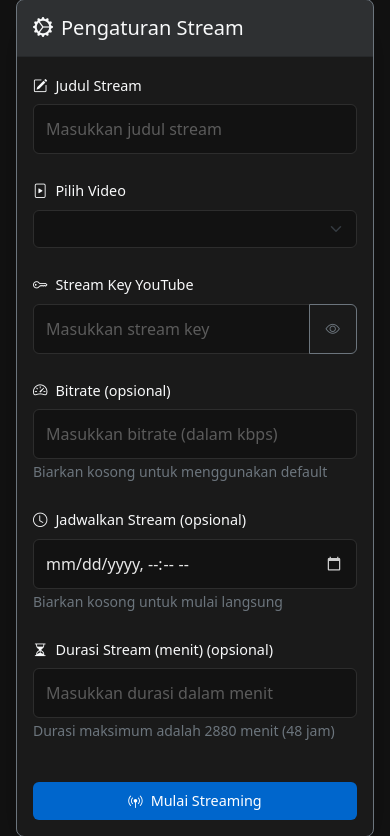
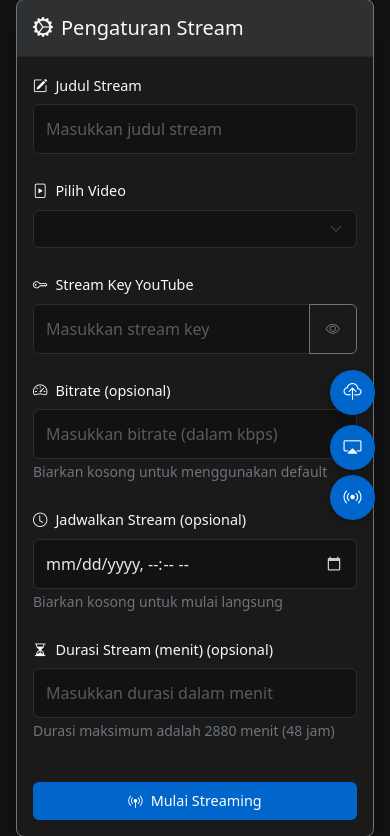
Before and after one commit to orlin24/badutstream, a Flask app: page / in a window 390 px wide. Shown: the part 304-1140 px from the top of the page. Run offline with Flask 3, Linux system fonts and the light colour scheme; the visitor is signed in with stand-in values (Sample User, id 1); data that the repository does not hold is empty; some libraries are stand-ins or nearby versions.

Commit message:
Update layout.html

```diff
--- a/templates/layout.html
+++ b/templates/layout.html
@@ -1,12 +1,21 @@
 <!DOCTYPE html>
 <html lang="en">
   <head>
-    <meta charset="UTF-8">
-    <meta name="viewport" content="width=device-width, initial-scale=1.0, maximum-scale=5.0">
+    <meta charset="UTF-8" />
+    <meta
+      name="viewport"
+      content="width=device-width, initial-scale=1.0, maximum-scale=5.0"
+    />
     <title>{{ title }}</title>
     <!-- Bootstrap CSS -->
-    <link href="https://cdn.jsdelivr.net/npm/bootstrap@5.3.0/dist/css/bootstrap.min.css" rel="stylesheet">
-    <link href="https://cdnjs.cloudflare.com/ajax/libs/bootstrap-icons/1.8.1/font/bootstrap-icons.min.css" rel="stylesheet">
+    <link
+      href="https://cdn.jsdelivr.net/npm/bootstrap@5.3.0/dist/css/bootstrap.min.css"
+      rel="stylesheet"
+    />
+    <link
+      href="https://cdnjs.cloudflare.com/ajax/libs/bootstrap-icons/1.8.1/font/bootstrap-icons.min.css"
+      rel="stylesheet"
+    />
     <style>
       :root {
         --bg-dark: #121212;
@@ -192,6 +201,14 @@
         background-color: var(--hover-primary);
       }
 
+      .floating-button.live-list {
+        bottom: 90px;
+      }
+
+      .floating-button.upload-video {
+        bottom: 160px;
+      }
+
       @media (max-width: 768px) {
         .navbar-brand {
           font-size: 1.1rem;
@@ -213,6 +230,20 @@
         .form-control {
           padding: 0.75rem;
         }
+
+        .floating-button {
+          width: 50px;
+          height: 50px;
+          font-size: 20px;
+        }
+
+        .floating-button.live-list {
+          bottom: 80px;
+        }
+
+        .floating-button.upload-video {
+          bottom: 140px;
+        }
       }
 
       @media (max-width: 576px) {
@@ -228,6 +259,21 @@
           width: 100%;
           margin-top: 1rem;
         }
+
+        .floating-button {
+          width: 45px;
+          height: 45px;
+          font-size: 18px;
+          right: 15px;
+        }
+
+        .floating-button.live-list {
+          bottom: 70px;
+        }
+
+        .floating-button.upload-video {
+          bottom: 125px;
+        }
       }
     </style>
   </head>
@@ -235,15 +281,19 @@
     <nav class="navbar navbar-expand-lg navbar-dark fixed-top">
       <div class="container">
         <a class="navbar-brand d-flex align-items-center gap-2" href="/">
-                <img src="https://cdn.pixabay.com/photo/2023/04/22/04/40/live-streaming-7943006_1280.png"
+          <img
+            src="https://cdn.pixabay.com/photo/2023/04/22/04/40/live-streaming-7943006_1280.png"
             alt="Logo"
-                     style="height: 40px;">
+            style="height: 40px"
+          />
           LoopStream
         </a>
-            <button class="navbar-toggler"
+        <button
+          class="navbar-toggler"
           type="button"
           data-bs-toggle="collapse"
-                    data-bs-target="#navbarNav">
+          data-bs-target="#navbarNav"
+        >
           <span class="navbar-toggler-icon"></span>
         </button>
         <div class="collapse navbar-collapse" id="navbarNav">
@@ -266,11 +316,13 @@
           </ul>
           <ul class="navbar-nav ms-auto">
             <li class="nav-item dropdown">
-                        <a class="nav-link dropdown-toggle d-flex align-items-center"
+              <a
+                class="nav-link dropdown-toggle d-flex align-items-center"
                 href="#"
                 id="navbarDropdown"
                 role="button"
-                           data-bs-toggle="dropdown">
+                data-bs-toggle="dropdown"
+              >
                 <i class="bi bi-person-circle me-2"></i>
                 {{ session.get('username', 'Guest') }}
               </a>
@@ -295,38 +347,52 @@
       </div>
     </nav>
 
-    <main class="container mt-5 pt-4">
-        {% block content %}{% endblock %}
-    </main>
+    <main class="container mt-5 pt-4">{% block content %}{% endblock %}</main>
 
     <!-- Bootstrap JS -->
     <script src="https://cdn.jsdelivr.net/npm/bootstrap@5.3.0/dist/js/bootstrap.bundle.min.js"></script>
 
     <!-- Smooth Scroll Behavior -->
     <script>
-        document.querySelectorAll('a[href^="#"]').forEach(anchor => {
-            anchor.addEventListener('click', function (e) {
+      document.querySelectorAll('a[href^="#"]').forEach((anchor) => {
+        anchor.addEventListener("click", function (e) {
           e.preventDefault();
-                document.querySelector(this.getAttribute('href')).scrollIntoView({
-                    behavior: 'smooth'
+          document.querySelector(this.getAttribute("href")).scrollIntoView({
+            behavior: "smooth",
           });
         });
       });
     </script>
 
-    <!-- Floating Button Script -->
+    <!-- Floating Buttons Script -->
     <script>
-        document.addEventListener('DOMContentLoaded', function () {
-            var isIndexPage = window.location.pathname === '/';
-            if (!isIndexPage) {
-                var button = document.createElement('div');
-                button.className = 'floating-button';
-                button.innerHTML = '<i class="bi bi-broadcast"></i>';
-                button.onclick = function () {
-                    window.location.href = '/';
+      document.addEventListener("DOMContentLoaded", function () {
+        // Floating Button 1 - Home
+        var homeButton = document.createElement("div");
+        homeButton.className = "floating-button";
+        homeButton.innerHTML = '<i class="bi bi-broadcast"></i>';
+        homeButton.onclick = function () {
+          window.location.href = "/";
         };
-                document.body.appendChild(button);
-            }
+        document.body.appendChild(homeButton);
+
+        // Floating Button 2 - Live List
+        var liveListButton = document.createElement("div");
+        liveListButton.className = "floating-button live-list";
+        liveListButton.innerHTML = '<i class="bi bi-cast"></i>';
+        liveListButton.onclick = function () {
+          window.location.href = "/live_list";
+        };
+        document.body.appendChild(liveListButton);
+
+        // Floating Button 3 - Upload Video
+        var uploadVideoButton = document.createElement("div");
+        uploadVideoButton.className = "floating-button upload-video";
+        uploadVideoButton.innerHTML = '<i class="bi bi-cloud-upload"></i>';
+        uploadVideoButton.onclick = function () {
+          window.location.href = "/upload_video";
+        };
+        document.body.appendChild(uploadVideoButton);
       });
     </script>
   </body>
```
Lines whose indentation alone changed are shown as unchanged.
